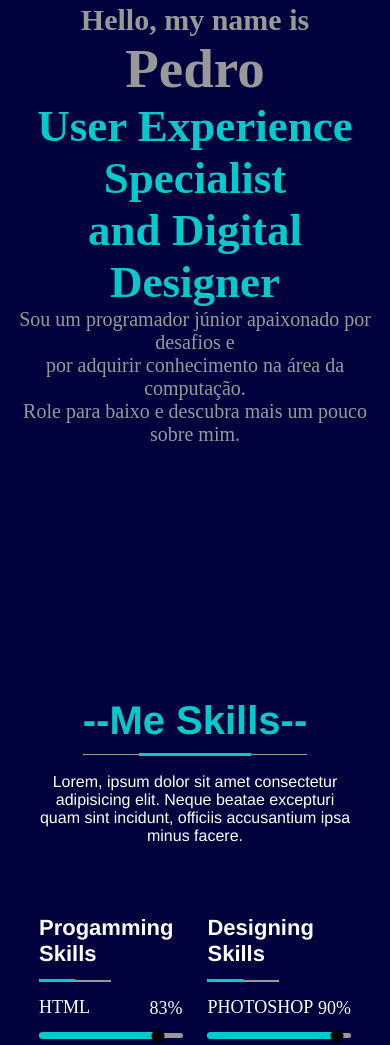
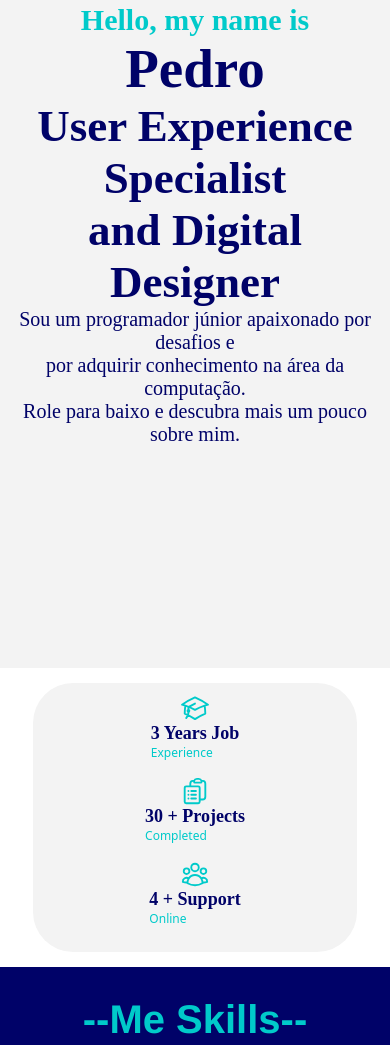
Before and after one commit to pedr1243/portifolio-pedro, a plain HTML site: page index.html in a window 390 px wide. Shown: the part 256-1301 px from the top of the page. Drawn offline with Linux system fonts and the light colour scheme.

Commit message:
Mensagem descrevendo as mudanças

```diff
--- a/index.html
+++ b/index.html
@@ -27,10 +27,10 @@
                 <li><a href="#">Contact</a></li>
             </ul>
         </nav>
-        <button>Login</button>
         <div class="hamburguer" onclick="toggleMenu()">&#9776;</div>
     </header>
-    <!-- 2°-->
+
+    <!-- conteudo main -->
     <main>
         <div class="conteudo-principal1">
             <h4>Hello, my name is</h4>
@@ -49,6 +49,57 @@
             </div>
         </div>
     </main>
+    <!-- section info -->
+    <section class="info">
+        <div class="info-profile">
+            <div class="info-card">
+                <div class="info-icon">
+                    <svg xmlns="http://www.w3.org/2000/svg" fill="none" viewBox="0 0 24 24" stroke-width="1.5"
+                        stroke="currentColor" class="size-6">
+                        <path stroke-linecap="round" stroke-linejoin="round"
+                            d="M4.26 10.147a60.438 60.438 0 0 0-.491 6.347A48.62 48.62 0 0 1 12 20.904a48.62 48.62 0 0 1 8.232-4.41 60.46 60.46 0 0 0-.491-6.347m-15.482 0a50.636 50.636 0 0 0-2.658-.813A59.906 59.906 0 0 1 12 3.493a59.903 59.903 0 0 1 10.399 5.84c-.896.248-1.783.52-2.658.814m-15.482 0A50.717 50.717 0 0 1 12 13.489a50.702 50.702 0 0 1 7.74-3.342M6.75 15a.75.75 0 1 0 0-1.5.75.75 0 0 0 0 1.5Zm0 0v-3.675A55.378 55.378 0 0 1 12 8.443m-7.007 11.55A5.981 5.981 0 0 0 6.75 15.75v-1.5" />
+                    </svg>
+                </div>
+                <div class="info-conteudo">
+                    <h3>3 Years Job</h3>
+                    <p>Experience</p>
+                </div>
+            </div>
+            <!-- 2 -->
+            <div class="info-card">
+                <div class="info-icon">
+                    <svg xmlns="http://www.w3.org/2000/svg" fill="none" viewBox="0 0 24 24" stroke-width="1.5"
+                        stroke="currentColor" class="size-6">
+                        <path stroke-linecap="round" stroke-linejoin="round"
+                            d="M9 12h3.75M9 15h3.75M9 18h3.75m3 .75H18a2.25 2.25 0 0 0 2.25-2.25V6.108c0-1.135-.845-2.098-1.976-2.192a48.424 48.424 0 0 0-1.123-.08m-5.801 0c-.065.21-.1.433-.1.664 0 .414.336.75.75.75h4.5a.75.75 0 0 0 .75-.75 2.25 2.25 0 0 0-.1-.664m-5.8 0A2.251 2.251 0 0 1 13.5 2.25H15c1.012 0 1.867.668 2.15 1.586m-5.8 0c-.376.023-.75.05-1.124.08C9.095 4.01 8.25 4.973 8.25 6.108V8.25m0 0H4.875c-.621 0-1.125.504-1.125 1.125v11.25c0 .621.504 1.125 1.125 1.125h9.75c.621 0 1.125-.504 1.125-1.125V9.375c0-.621-.504-1.125-1.125-1.125H8.25ZM6.75 12h.008v.008H6.75V12Zm0 3h.008v.008H6.75V15Zm0 3h.008v.008H6.75V18Z" />
+                    </svg>
+                </div>
+                <div class="info-conteudo">
+                    <h3>30 + Projects</h3>
+                    <p>Completed</p>
+                </div>
+            </div>
+            <!-- 3 -->
+            <div class="info-card">
+                <div class="info-icon">
+                    <svg xmlns="http://www.w3.org/2000/svg" fill="none" viewBox="0 0 24 24" stroke-width="1.5"
+                        stroke="currentColor" class="size-6">
+                        <path stroke-linecap="round" stroke-linejoin="round"
+                            d="M18 18.72a9.094 9.094 0 0 0 3.741-.479 3 3 0 0 0-4.682-2.72m.94 3.198.001.031c0 .225-.012.447-.037.666A11.944 11.944 0 0 1 12 21c-2.17 0-4.207-.576-5.963-1.584A6.062 6.062 0 0 1 6 18.719m12 0a5.971 5.971 0 0 0-.941-3.197m0 0A5.995 5.995 0 0 0 12 12.75a5.995 5.995 0 0 0-5.058 2.772m0 0a3 3 0 0 0-4.681 2.72 8.986 8.986 0 0 0 3.74.477m.94-3.197a5.971 5.971 0 0 0-.94 3.197M15 6.75a3 3 0 1 1-6 0 3 3 0 0 1 6 0Zm6 3a2.25 2.25 0 1 1-4.5 0 2.25 2.25 0 0 1 4.5 0Zm-13.5 0a2.25 2.25 0 1 1-4.5 0 2.25 2.25 0 0 1 4.5 0Z" />
+                    </svg>
+
+                </div>
+                <div class="info-conteudo">
+                    <h3>4 + Support</h3>
+                    <p>Online</p>
+                </div>
+            </div>
+        </div>
+    </section>
+
+    <!-- about me -->
+
+
 
     <section>
         <div class="Skills">
--- a/style.css
+++ b/style.css
@@ -10,9 +10,9 @@
 /* :root */
 :root {
     --primeira-cor: #000000;
-    --segunda-cor: #00013d;
+    --segunda-cor: #000268;
     --terceira-cor: rgb(0, 202, 202);
-    --quarta-cor: #999999;
+    --quarta-cor: #f3f3f3;
     --opcional-cor: #ffffff;
 }
 
@@ -71,6 +71,7 @@ nav ul li a {
     text-decoration: none;
     color: var(--primeira-cor);
     font-weight: bold;
+    font-size: 18px;
 }
 
 nav ul li a:hover {
@@ -80,17 +81,7 @@ nav ul li a:hover {
 .icons {
     display: flex;
 }
-header button{
-    border: none;
-    height: 40px;
-    width: 90px;
-    border-radius: 4px;
-    background-color: var(--terceira-cor);
-    cursor: pointer;
-    color: var(--primeira-cor);
-    font-size: 16px;
 
-}
 @media (max-width: 768px) {
     .hamburguer {
         display: block;
@@ -140,16 +131,12 @@ header button{
     nav ul li:hover {
         background-color: var(--segunda-cor);
     }
-
-    header button {
-        display: none;
-    }
 }
 
 /* 2° */
 main {
     min-height: 100vh;
-    background: var(--segunda-cor);
+    background: var(--quarta-cor);
     display: flex;
     align-items: center;
     justify-content: space-around;
@@ -163,23 +150,23 @@ main {
 
 .conteudo-principal1 h4 {
     font-size: 1.875rem;
-    color: var(--quarta-cor);
+    color: var(--terceira-cor);
 }
 
 .conteudo-principal1 h1 {
     font-size: 3.4375rem;
-    color: var(--quarta-cor);
+    color: var(--segunda-cor);
 }
 
 .conteudo-principal1 h2 {
     font-size: 2.8125rem;
-    color: var(--terceira-cor);
+    color: var(--segunda-cor);
 
 }
 
 .conteudo-principal1 p {
     font-size: 1.25rem;
-    color: var(--quarta-cor);
+    color: var(--segunda-cor);
 }
 
 
@@ -206,8 +193,110 @@ main {
     }
 }
 
+/* section info profile */
+.info{
+    background-color: var(--opcional-cor);
+    height: 120px;
+    width: 100%;
+    display: flex;
+    justify-content: center;
+    align-items: center;
+}
+.info-profile{
+    background-color: var(--quarta-cor);
+    width: 80%;
+    height: 100px;
+    border-radius: 40px;
+    display: flex;
+    justify-content: space-around;
+    align-items: center;
+}
+.info-card{
+    width: 20%;
+    height: auto;
+    display: flex;
+    justify-content: space-around;
+    align-items: center;
+}
+.info-icon{
+    height: 50px;
+    width: 50px;
+    color: var(--terceira-cor);
+    border-radius: 25%;
+}
+
+.info-conteudo h3{
+    font-size: 24px;
+    color: var(--segunda-cor);
+}
+.info-conteudo p{
+    font-size: 16px;
+    color: var(--terceira-cor);
+    font-family: system-ui, -apple-system, BlinkMacSystemFont, 'Segoe UI', Roboto, Oxygen, Ubuntu, Cantarell, 'Open Sans', 'Helvetica Neue', sans-serif;
+}
 
 
+/* Responsividade */
+@media (max-width: 768px) {
+    .info-profile {
+        width: 90%;
+        height: auto;
+        flex-direction: column;
+        justify-content: center;
+    }
+
+    .info-card {
+        width: 100%;
+        margin-bottom: 15px;
+        justify-content: center;
+    }
+
+    .info-icon {
+        height: 40px;
+        width: 40px;
+    }
+
+    .info-conteudo h3 {
+        font-size: 20px;
+    }
+
+    .info-conteudo p {
+        font-size: 14px;
+    }
+}
+
+@media (max-width: 480px) {
+    .info {
+        height: auto;
+        padding: 15px;
+    }
+
+    .info-profile {
+        width: 90%;
+        padding: 10px;
+    }
+
+    .info-card {
+        flex-direction: column;
+    }
+
+    .info-icon {
+        height: 30px;
+        width: 30px;
+    }
+
+    .info-conteudo h3 {
+        font-size: 18px;
+    }
+
+    .info-conteudo p {
+        font-size: 12px;
+    }
+}
+
+/* about me */
+
+/* skills */
 .Skills {
     width: 100%;
     min-height: 100vh;
```
Also changed, not shown: icons/support.svg (added).
